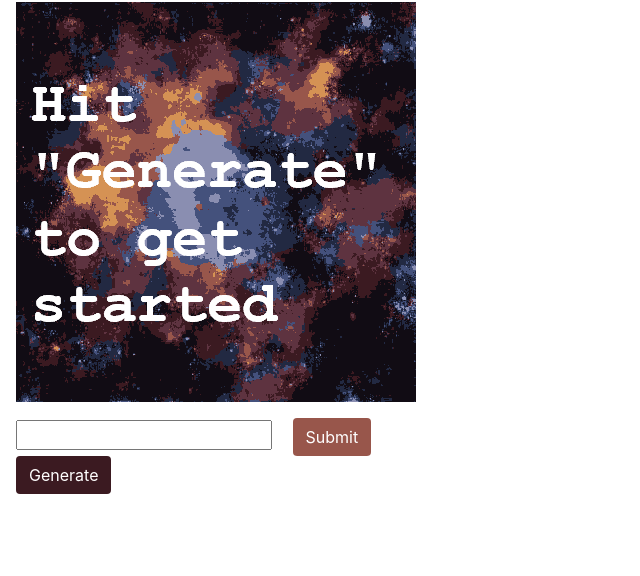
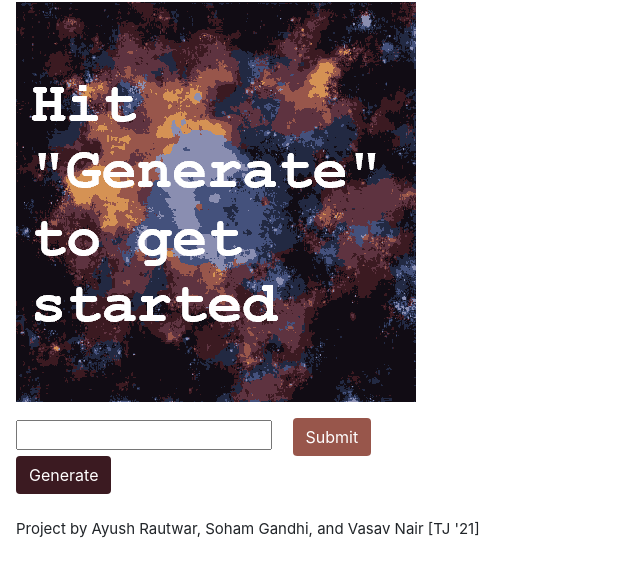
Before and after one commit to Sgandhi10/Circuits, a plain HTML site: page index.html in a window 1280 px wide. Shown: the part 54-630 px from the top of the page, without its empty margins (0-640 px from the left). Drawn offline with nearby package versions, Linux system fonts and the light colour scheme.

Commit message:
Add names

```diff
--- a/index.html
+++ b/index.html
@@ -21,5 +21,7 @@ btn-primary" onclick="submit();">Submit</button>
         <button style="background-color: #3b1a21; margin-left: 1rem; border-color: transparent;" class="btn
 btn-primary" onclick="dothedo();">Generate</button>
     </div>
+    <br>
+    <p style="font-size: 15px; margin-left: 1rem;">Project by Ayush Rautwar, Soham Gandhi, and Vasav Nair [TJ '21]</p>
 </body>
 </html>
```
